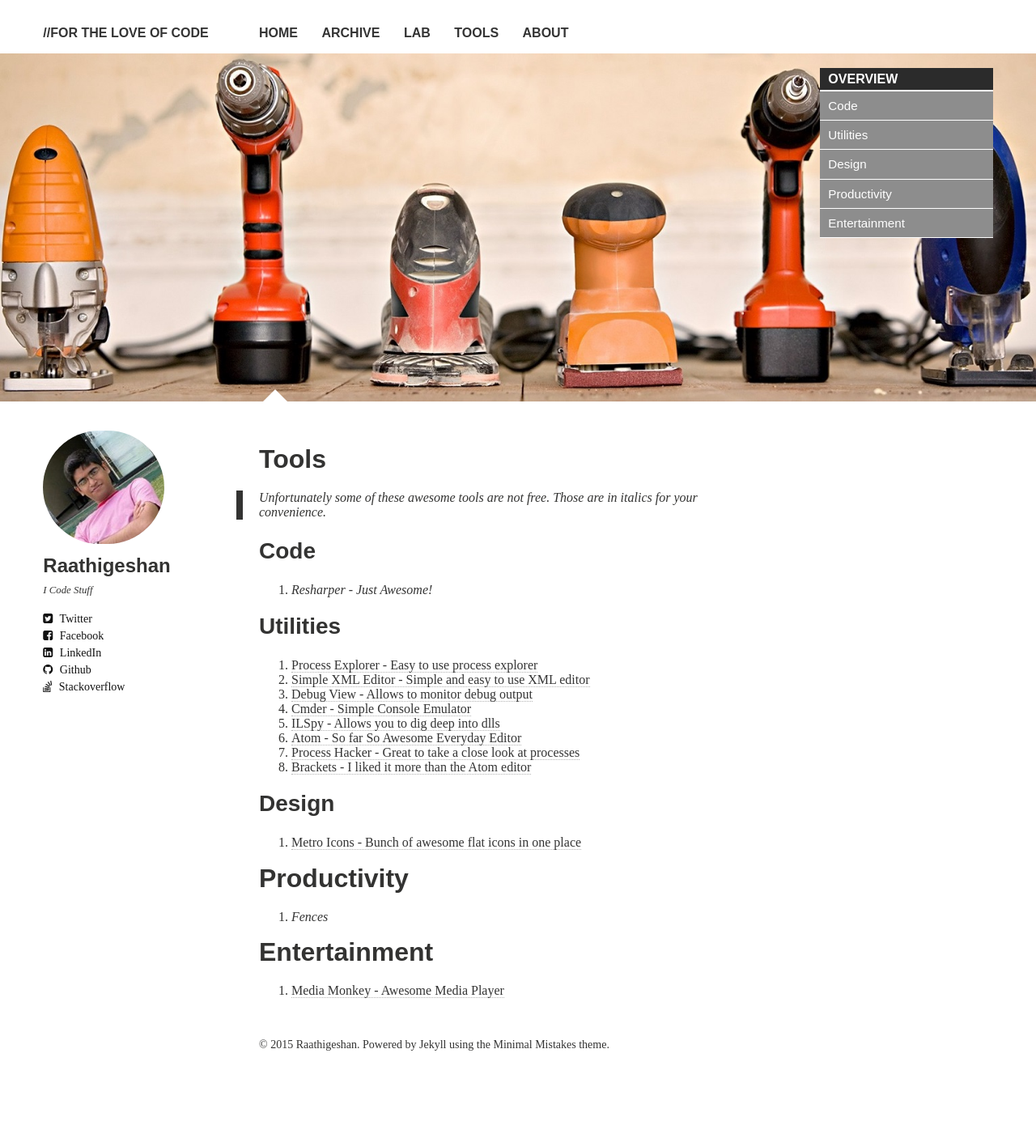
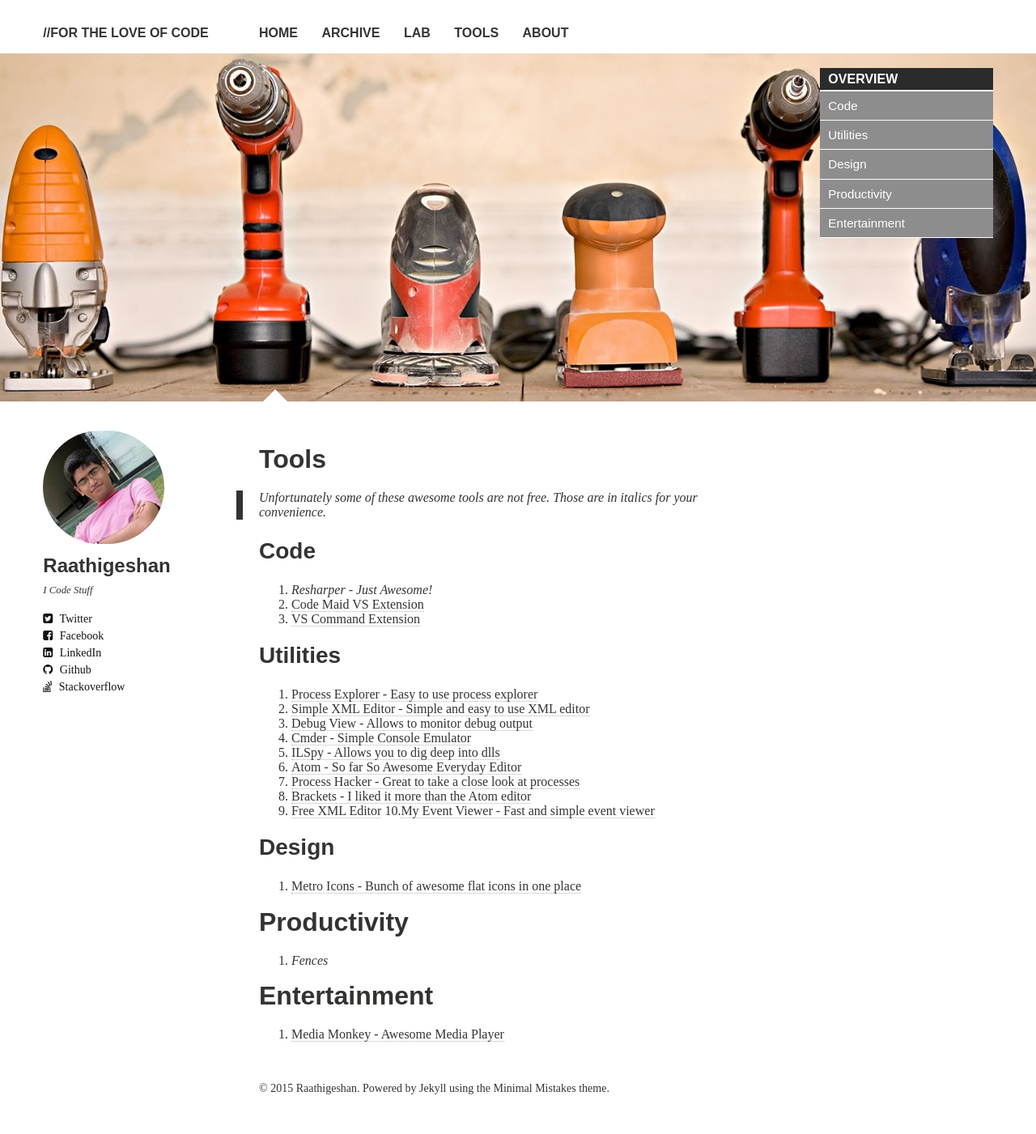
Before and after one commit to Raathigesh/Raathigesh.github.io, a Jekyll site: the page built from tools/index.md, in a window 1280 px wide. Shown: the whole page at 81% size. Built offline with Jekyll 4.4.1, drawn with Linux system fonts in a browser that asks for light colours; nearby versions of some CDN libraries; some web fonts are replaced; before the commit the page ends 1347 px from its top, so only the background shows below that.

Commit message:
Updating Tools

```diff
--- a/tools/index.md
+++ b/tools/index.md
@@ -22,6 +22,8 @@ image:
 
 ##Code
 1. *[Resharper - Just Awesome!](http://www.jetbrains.com/resharper/)*
+2. [Code Maid VS Extension](http://www.codemaid.net/)
+3. [VS Command Extension](http://vscommands.squaredinfinity.com/)
 
 ##Utilities
 1. [Process Explorer - Easy to use process explorer](http://technet.microsoft.com/en-us/sysinternals/bb896653.aspx)
@@ -32,6 +34,8 @@ image:
 6. [Atom - So far So Awesome Everyday Editor](http://atom.io/)
 7. [Process Hacker - Great to take a close look at processes](http://processhacker.sourceforge.net/)
 8. [Brackets - I liked it more than the Atom editor](http://brackets.io/?lang=en)
+9. [Free XML Editor](http://www.firstobject.com/dn_editor.htm)
+10.[My Event Viewer - Fast and simple event viewer](http://www.nirsoft.net/utils/my_event_viewer.html)
 
 ##Design
 1. [Metro Icons - Bunch of awesome flat icons in one place](http://www.syncfusion.com/downloads/metrostudio)
```
